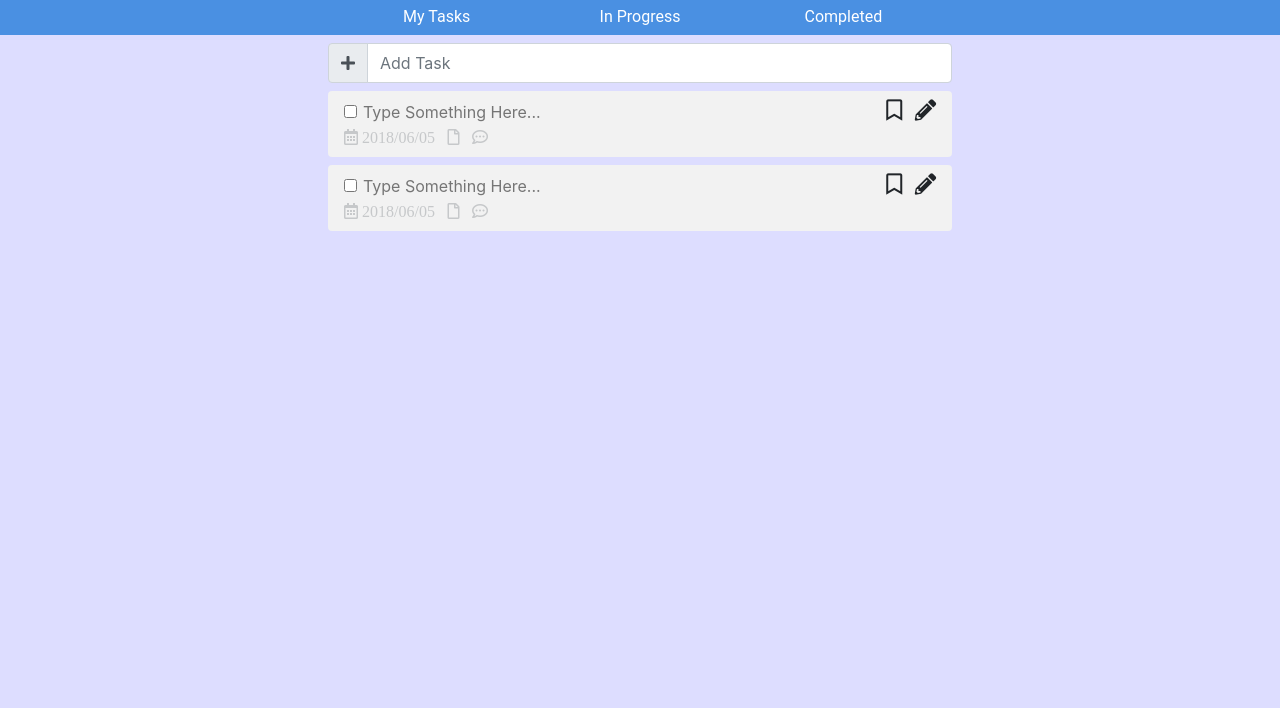
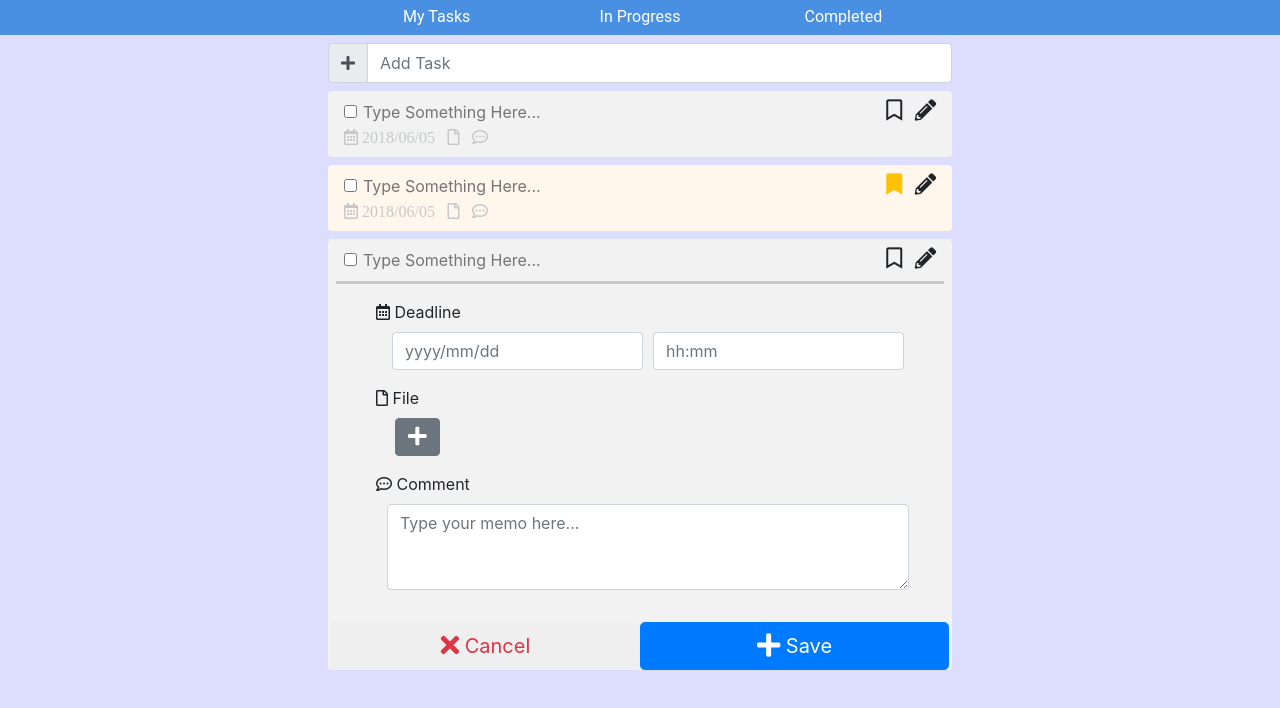
Before and after one commit to WadeHuang1993/F2E-2018, a plain HTML site: page week1-todolist/index.html in a window 1280 px wide. Drawn offline with nearby package versions, Linux system fonts and the light colour scheme.

Commit message:
feat: 新增「編輯」待辦事項表單
feat: 新增

調整項目：
1. 拉畫面- task body when edit.

TODO:
1. expand add task body when click.

issue #week1-todolist

```diff
--- a/week1-todolist/assets/css/style.css
+++ b/week1-todolist/assets/css/style.css
@@ -2,6 +2,9 @@ body {
     background-color: #ddf;
 }
 
+/**
+ * site-header
+ */
 nav.site-header {
     background-color: #4A90E2 !important;
     font-family: Roboto;
@@ -21,24 +24,60 @@ nav.site-header .tab a:hover {
     text-decoration: none;
 }
 
+/**
+ * add-task
+ */
 .content .add-task input {
     height: 40px;
     line-height: 50px;
 }
 
+
+/**
+ * task
+ */
 .content .task-list .task {
     background-color: #F2F2F2;
 }
 
-.content .task-list .task input {
+.content .task-list .task-header input {
     background-color: #F2F2F2;
     border-width: 0px;
     border: none;
 }
-.content .task-list .task .task-footer  i {
+
+.content .task-list .task i:hover {
+    color: #c69500;
+}
+
+.content .task-list .task .task-footer i {
     color: #c6c8ca;
 }
 
-.content .task-list .task  .task-footer i:hover {
+.content .task-list .task .task-footer i:hover {
     color: #c69500;
 }
+
+/**
+ * task-marked
+ */
+.content .task-list .task-marked {
+    background-color: #FFF6EC !important;
+}
+
+.content .task-list .task-marked input {
+    background-color: #FFF6EC;
+    border-width: 0px;
+    border: none;
+}
+/**
+ * task-editing
+ */
+.content .task-list .task-editing {
+    background-color: #F2F2F2;
+}
+
+.content .task-list .task-editing .task-header {
+    border-bottom-color: #c6c8ca;
+    border-bottom-style: solid;
+}
--- a/week1-todolist/index.html
+++ b/week1-todolist/index.html
@@ -37,6 +37,7 @@
     </div>
 
     <div class="task-list">
+        <!-- task -->
         <div class="task p-2 mt-2 rounded">
             <div class="task-header pr-2">
                 <div class="d-inline-block">
@@ -52,8 +53,25 @@
             </div>
         </div>
 
-        <div class="task p-2 mt-2 rounded">
+        <!-- task-marked -->
+        <div class="task task-marked p-2 mt-2 rounded">
             <div class="task-header pr-2">
+                <div class="d-inline-block">
+                    <input type="checkbox" class="ml-2"/><input class="ml-1" placeholder="Type Something Here...">
+                </div>
+                <div class="d-inline-block float-right">
+                    <i class="text-warning fas fa-lg fa-bookmark ml-2"></i> <i class="fas fa-lg fa-pencil-alt ml-2"></i>
+                </div>
+            </div>
+            <div class="task-footer">
+                <i class="far fa-calendar-alt ml-2"> 2018/06/05</i> <i class="far fa-file ml-2"></i> <i
+                    class="far fa-comment-dots ml-2"></i>
+            </div>
+        </div>
+
+        <!-- task-editing -->
+        <div class="task-editing pt-2 pl-2 pr-2 mt-2 rounded">
+            <div class="task-header pr-2 pb-2">
                 <div class="d-inline-block">
                     <input type="checkbox" class="ml-2"/><input class="ml-1" placeholder="Type Something Here...">
                 </div>
@@ -61,9 +79,47 @@
                     <i class="far fa-lg fa-bookmark ml-2"></i> <i class="fas fa-lg fa-pencil-alt ml-2"></i>
                 </div>
             </div>
+            <div class="task-body ml-3 p-3">
+
+                <div class="deadline">
+                    <i class="far fa-calendar-alt ml-2"></i>
+                    <label for="">Deadline</label>
+                    <div class="form-row form-group pl-4 pr-4">
+                        <div class="col ">
+                            <input type="text" class="form-control" placeholder="yyyy/mm/dd">
+                        </div>
+                        <div class="col">
+                            <input type="text" class="form-control" placeholder="hh:mm">
+                        </div>
+                    </div>
+                </div>
+
+                <div class="file">
+                    <i class="far fa-file ml-2"></i>
+                    <label for="">File</label>
+                    <div class="form-row form-group pl-4 pr-4">
+                        <button class="btn btn-secondary ml-2"><i class="fa fa-lg fa-plus"></i></button>
+                    </div>
+                </div>
+
+                <div class="comment">
+                    <i class="far fa-comment-dots ml-2"></i>
+                    <label for="">Comment</label>
+                    <div class="form-row form-group pl-4 pr-4">
+                        <textarea class="form-control" placeholder="Type your memo here..."
+                                  id="exampleFormControlTextarea1" rows="3"></textarea>
+                    </div>
+                </div>
+            </div>
+
             <div class="task-footer">
-                <i class="far fa-calendar-alt ml-2"> 2018/06/05</i> <i class="far fa-file ml-2"></i> <i
-                    class="far fa-comment-dots ml-2"></i>
+                <div class="buttons">
+                    <div class="form-row">
+                        <button class="btn btn-lg col text-danger"><i class="fas fa-lg fa-times"></i> Cancel</button>
+                        <button class="btn btn-lg btn-primary col"><i class="fa fa-lg fa-plus"></i> Save</button>
+                        </button>
+                    </div>
+                </div>
             </div>
         </div>
     </div>
```
